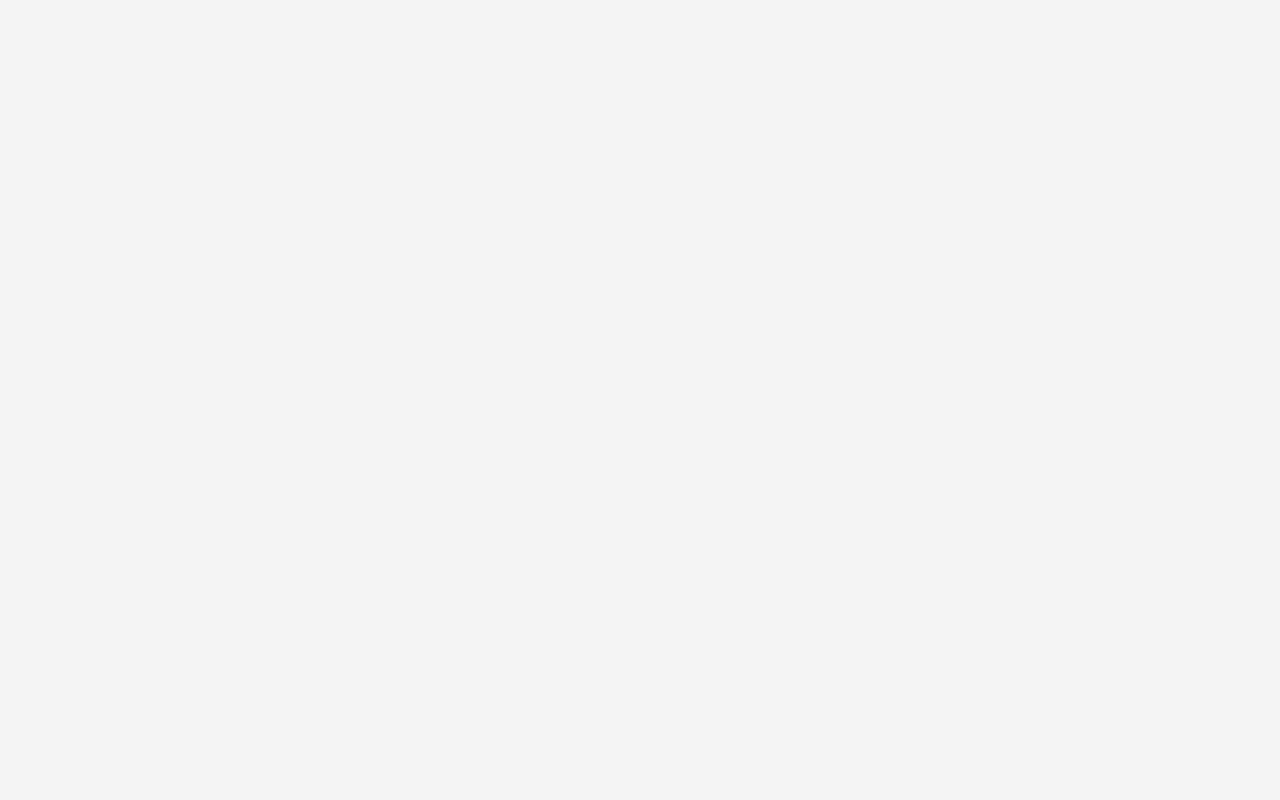
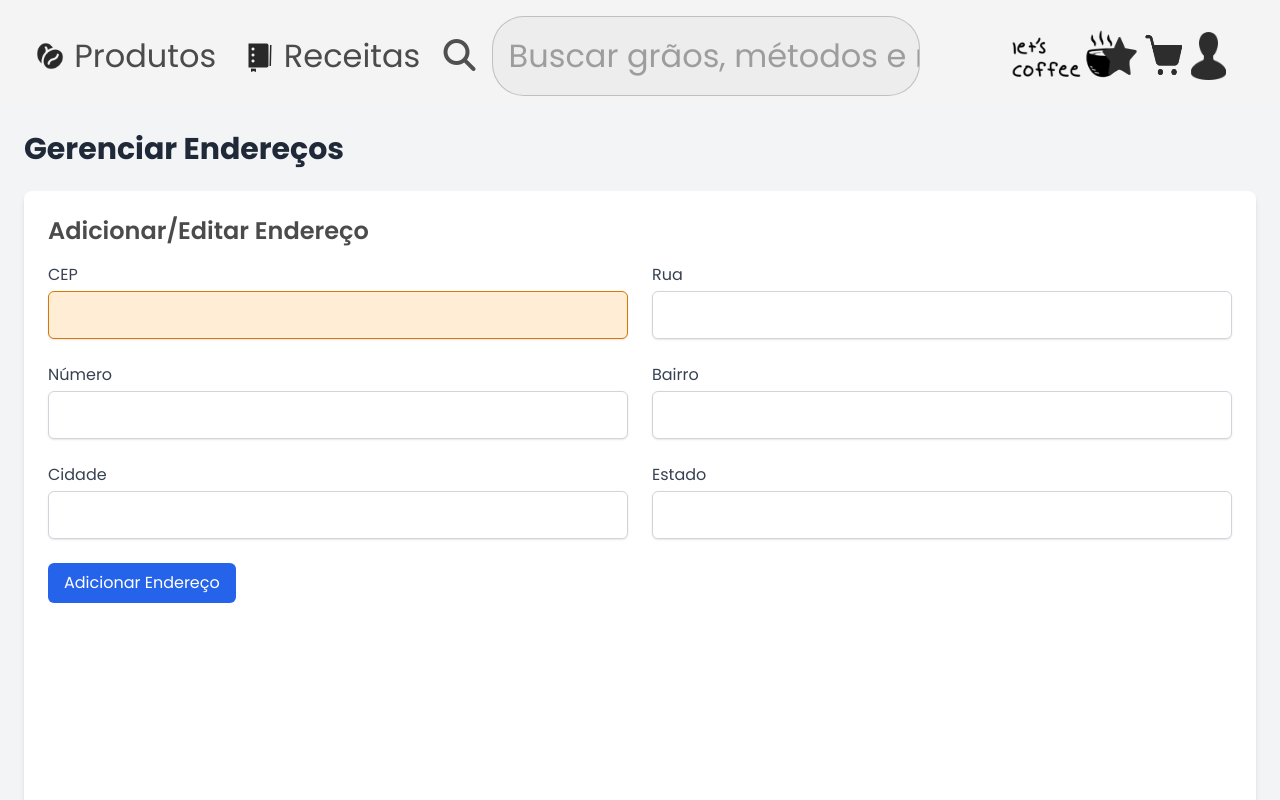
Before and after one commit to jucalast/PI3Semestre, a Vue app in the folder Client/app/: page /Address in a window 1280 px wide. Before the commit this address had no page. Shown: the top 800 px of the page. Built offline with nearby package versions, Linux system fonts and the light colour scheme; no server answers.

Commit message:
instancia global do axios e implementação da página de cadastro de endereço

```diff
--- a/Client/app/src/components/AddressSelector.vue
+++ b/Client/app/src/components/AddressSelector.vue
@@ -1,29 +1,38 @@
 <template>
-  <div class="address-selector p-4 bg-black-100 rounded-lg shadow-md h-full w-full">
-    <h3 class="text-lg font-semibold mb-4">Endereços Cadastrados</h3>
-    <ul class="space-y-2 ">
-      <li v-for="address in addresses" :key="address.id" class="flex items-center">
-        <label class="flex items-center cursor-pointer">
+  <div class="address-selector p-6 bg-white rounded-lg shadow-lg h-full w-full">
+    <h3 class="text-2xl font-semibold mb-4 text-gray-800 justify-start">Endereços Cadastrados</h3>
+    <ul class="space-y-4">
+      <li v-for="address in addresses" :key="address.id" class="flex items-center bg-gray-50 p-4 rounded-md shadow hover:bg-gray-100 transition duration-200">
+        <label class="flex items-center cursor-pointer w-full">
           <input
             type="radio"
             :value="address"
             v-model="selectedAddress"
             @change="selectAddress(address)"
-            class="mr-2"
+            class="mr-4 text-blue-600 focus:ring-blue-500"
           />
-          <span class="text-gray-800">{{ address.label }} - {{ address.details }}</span>
+          <span class="text-gray-800 text-lg">
+            {{ address.street }}, {{ address.number }} - {{ address.neighborhood }},
+            {{ address.city }} - {{ address.state }} ({{ address.zipCode }})
+          </span>
         </label>
       </li>
     </ul>
 
-    <button @click="redirectToAddAddress" class="mt-4 px-4 py-2 bg-blue-500 text-white rounded hover:bg-blue-600 transition duration-200">
+    <button
+      @click="redirectToAddAddress"
+      class="mt-6 w-full px-4 py-2 bg-headerBackground text-white font-semibold rounded hover:bg-yellow-400 transition duration-200"
+    >
       Adicionar Novo Endereço
     </button>
   </div>
 </template>
 
 <script>
+import axiosInstance from '@/utils/axiosInstance';
+
 export default {
+  name: 'AddressSelector',
   data() {
     return {
       addresses: [],
@@ -36,8 +45,8 @@ export default {
   methods: {
     async fetchAddresses() {
       try {
-        const response = await fetch('/api/addresses');
-        this.addresses = await response.json();
+        const response = await axiosInstance.get('/api/addresses');
+        this.addresses = response.data;
       } catch (error) {
         console.error('Erro ao buscar endereços:', error);
       }
@@ -47,7 +56,7 @@ export default {
       this.$emit('address-selected', address);
     },
     redirectToAddAddress() {
-      this.$router.push('/add-address');
+      this.$router.push('/address');
     },
   },
 };
--- a/Client/app/src/main.js
+++ b/Client/app/src/main.js
@@ -6,7 +6,6 @@ import './assets/tailwind.css';
 import '@fortawesome/fontawesome-free/css/all.css'; // Importação do CSS
 import './plugins/fontawesome'; // Certifique-se de que este arquivo adiciona os ícones à biblioteca
 
-
 const app = createApp(App);
 
 app.use(router);
--- a/Client/app/src/router/index.js
+++ b/Client/app/src/router/index.js
@@ -2,11 +2,13 @@ import { createRouter, createWebHistory } from 'vue-router';
 import HomePage from '@/views/HomePage.vue';
 import ProductsPage from '@/views/ProductsPage.vue';
 import CheckoutPage from '@/views/CheckoutPage.vue';
+import AddressPage from '@/views/AddressPage.vue';
 
 const routes = [
   { path: '/', component: HomePage },
   { path: '/products', component: ProductsPage, name: 'products' },
   { path: '/checkout', component: CheckoutPage, name: 'checkout' },
+  { path: '/Address', component: AddressPage, name: 'address' },
 
 ];
 
--- /dev/null
+++ b/Client/app/src/utils/axiosInstance.js
@@ -0,0 +1,18 @@
+import axios from 'axios';
+
+const axiosInstance = axios.create({
+  baseURL: import.meta.env.VITE_API_BASE_URL,
+  timeout: 10000,
+  withCredentials: true,
+});
+
+// axiosInstance.interceptors.request.use(
+//   (config) => {
+//     return config;
+//   },
+//   (error) => {
+//     return Promise.reject(error);
+//   }
+// );
+
+export default axiosInstance;
--- /dev/null
+++ b/Client/app/src/views/AddressPage.vue
@@ -0,0 +1,190 @@
+<template>
+    <DefaultLayout>
+        <div class="address-page p-6 bg-gray-100 min-h-screen flex flex-col">
+            <h1 class="text-3xl font-bold mb-6 text-gray-800">Gerenciar Endereços</h1>
+
+            <form @submit.prevent="submitAddress" class="bg-white p-6 rounded-lg shadow-md mb-6 flex-grow">
+                <h2 class="text-2xl font-semibold mb-4">Adicionar/Editar Endereço</h2>
+
+                <div class="grid grid-cols-1 md:grid-cols-2 gap-6">
+                    <div class="col-span-1">
+                        <label class="block text-gray-700" for="zipCode">CEP</label>
+                        <input type="text" v-model="address.zipCode" id="zipCode" required class="input-cep" />
+                    </div>
+
+                    <div>
+                        <label class="block text-gray-700" for="street">Rua</label>
+                        <input type="text" v-model="address.street" id="street" required class="input-field" />
+                    </div>
+
+                    <div>
+                        <label class="block text-gray-700" for="number">Número</label>
+                        <input type="text" v-model="address.number" id="number" required class="input-field" />
+                    </div>
+
+                    <div>
+                        <label class="block text-gray-700" for="neighborhood">Bairro</label>
+                        <input type="text" v-model="address.neighborhood" id="neighborhood" required
+                            class="input-field" />
+                    </div>
+
+                    <div>
+                        <label class="block text-gray-700" for="city">Cidade</label>
+                        <input type="text" v-model="address.city" id="city" required class="input-field" />
+                    </div>
+
+                    <div>
+                        <label class="block text-gray-700" for="state">Estado</label>
+                        <input type="text" v-model="address.state" id="state" required class="input-field" />
+                    </div>
+                </div>
+
+                <div class="flex mt-6">
+                    <button type="submit"
+                        class="mr-4 px-4 py-2 bg-blue-600 text-white rounded-md hover:bg-blue-700 transition duration-200">
+                        {{ isEditing ? 'Atualizar Endereço' : 'Adicionar Endereço' }}
+                    </button>
+                    <button v-if="isEditing" type="button" @click="cancelEdit"
+                        class="px-4 py-2 bg-gray-300 text-gray-700 rounded-md hover:bg-gray-400 transition duration-200">
+                        Voltar
+                    </button>
+                </div>
+            </form>
+
+            <h2 class="text-2xl font-semibold mb-4">Endereços Cadastrados</h2>
+            <ul class="space-y-4">
+                <li v-for="addr in addresses" :key="addr.id"
+                    class="bg-white p-4 rounded-md shadow hover:bg-gray-50 transition duration-200 flex justify-between items-center">
+                    <div>
+                        <strong>{{ addr.street }}, {{ addr.number }}</strong><br />
+                        {{ addr.neighborhood }}, {{ addr.city }} - {{ addr.state }} ({{ addr.zipCode }})
+                    </div>
+                    <div>
+                        <button @click="editAddress(addr)" class="text-blue-600 hover:underline">Editar</button>
+                        <button @click="deleteAddress(addr.id)"
+                            class="ml-4 text-red-600 hover:underline">Remover</button>
+                    </div>
+                </li>
+            </ul>
+        </div>
+    </DefaultLayout>
+</template>
+
+<script>
+import axiosInstance from '@/utils/axiosInstance';
+import DefaultLayout from '@/layouts/DefaultLayout.vue';
+
+export default {
+    components: {
+        DefaultLayout,
+    },
+    data() {
+        return {
+            addresses: [],
+            address: {
+                street: '',
+                number: '',
+                neighborhood: '',
+                city: '',
+                state: '',
+                zipCode: '',
+            },
+            isEditing: false,
+            currentAddressId: null,
+        };
+    },
+    created() {
+        this.fetchAddresses();
+    },
+    methods: {
+        async fetchAddresses() {
+            try {
+                const response = await axiosInstance.get('/api/addresses');
+                this.addresses = response.data;
+            } catch (error) {
+                console.error('Erro ao buscar endereços:', error);
+            }
+        },
+        async submitAddress() {
+            try {
+                if (this.isEditing) {
+                    await axiosInstance.put(`/api/addresses/${this.currentAddressId}`, this.address);
+                } else {
+                    await axiosInstance.post('/api/addresses', this.address);
+                }
+                this.resetForm();
+                this.fetchAddresses();
+            } catch (error) {
+                console.error('Erro ao salvar endereço:', error);
+            }
+        },
+        editAddress(address) {
+            this.address = { ...address };
+            this.currentAddressId = address.id;
+            this.isEditing = true;
+        },
+        async deleteAddress(id) {
+            if (confirm('Tem certeza que deseja remover este endereço?')) {
+                try {
+                    await axiosInstance.delete(`/api/addresses/${id}`);
+                    this.fetchAddresses();
+                } catch (error) {
+                    console.error('Erro ao remover endereço:', error);
+                }
+            }
+        },
+        resetForm() {
+            this.address = {
+                street: '',
+                number: '',
+                neighborhood: '',
+                city: '',
+                state: '',
+                zipCode: '',
+            };
+            this.isEditing = false;
+            this.currentAddressId = null;
+        },
+        cancelEdit() {
+            this.resetForm();
+        },
+    },
+};
+</script>
+
+<style scoped>
+.input-field {
+    margin-top: 0.25rem;
+    display: block;
+    width: 100%;
+    height: 3rem;
+    border: 1px solid #D1D5DB;
+    border-radius: 0.375rem;
+    box-shadow: 0 1px 2px rgba(0, 0, 0, 0.1);
+    padding: 0.5rem;
+}
+
+.input-field:focus {
+    border-color: #D97706;
+    outline: none;
+    box-shadow: 0 0 0 0.2rem rgba(255, 165, 0, 0.25);
+}
+
+.input-cep {
+    margin-top: 0.25rem;
+    display: block;
+    width: 100%;
+    height: 3rem;
+    border: 1px solid #D97706;
+    border-radius: 0.375rem;
+    box-shadow: 0 1px 2px rgba(0, 0, 0, 0.1);
+    padding: 0.5rem;
+    background-color: #FFEDD5;
+}
+
+.input-cep:focus {
+    border-color: #B45309;
+    outline: none;
+    box-shadow: 0 0 0 0.2rem rgba(255, 140, 0, 0.25);
+}
+</style>
```
Also changed, not shown: 2 other files (tests, documents, lock files or other folders).
